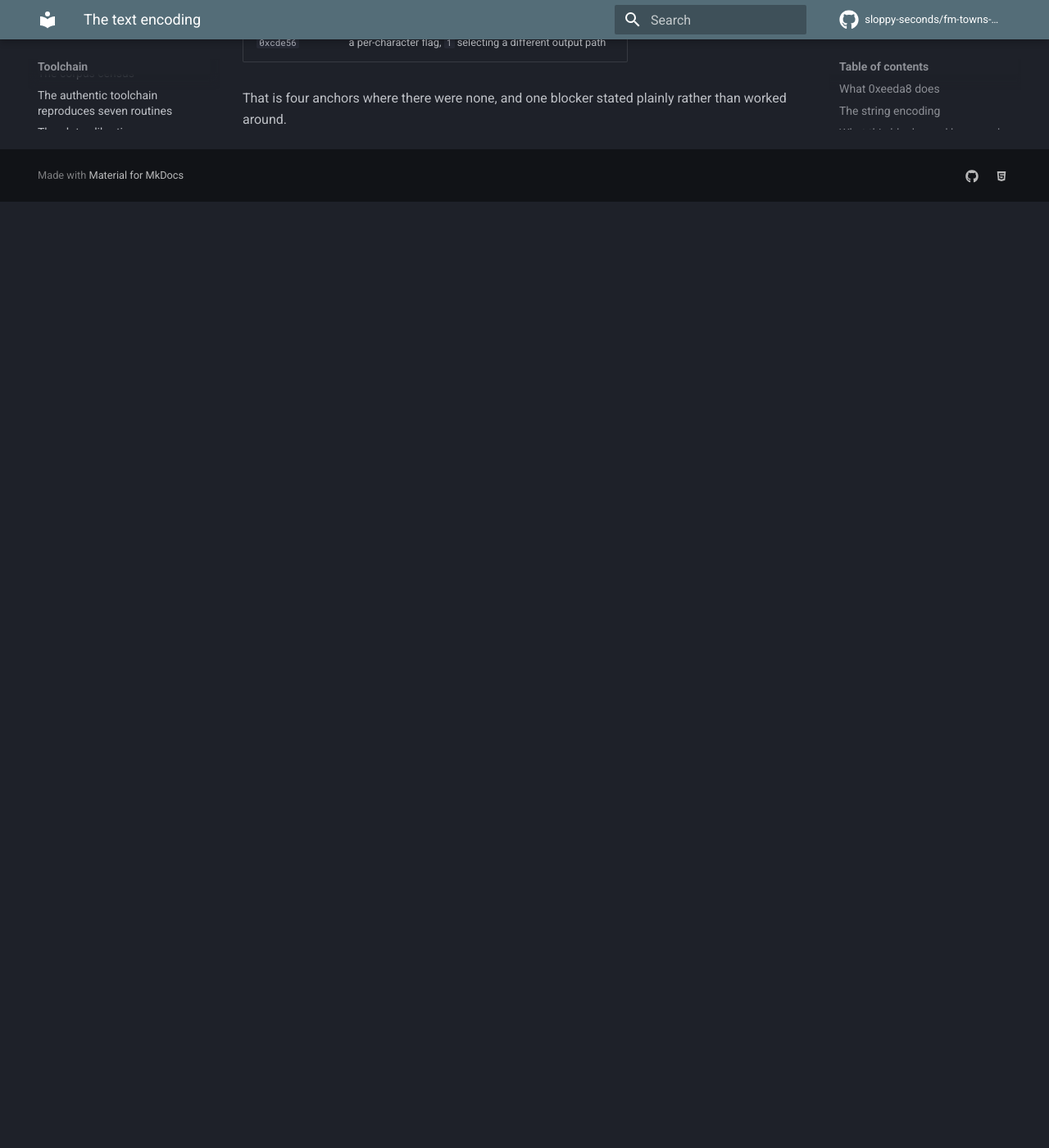
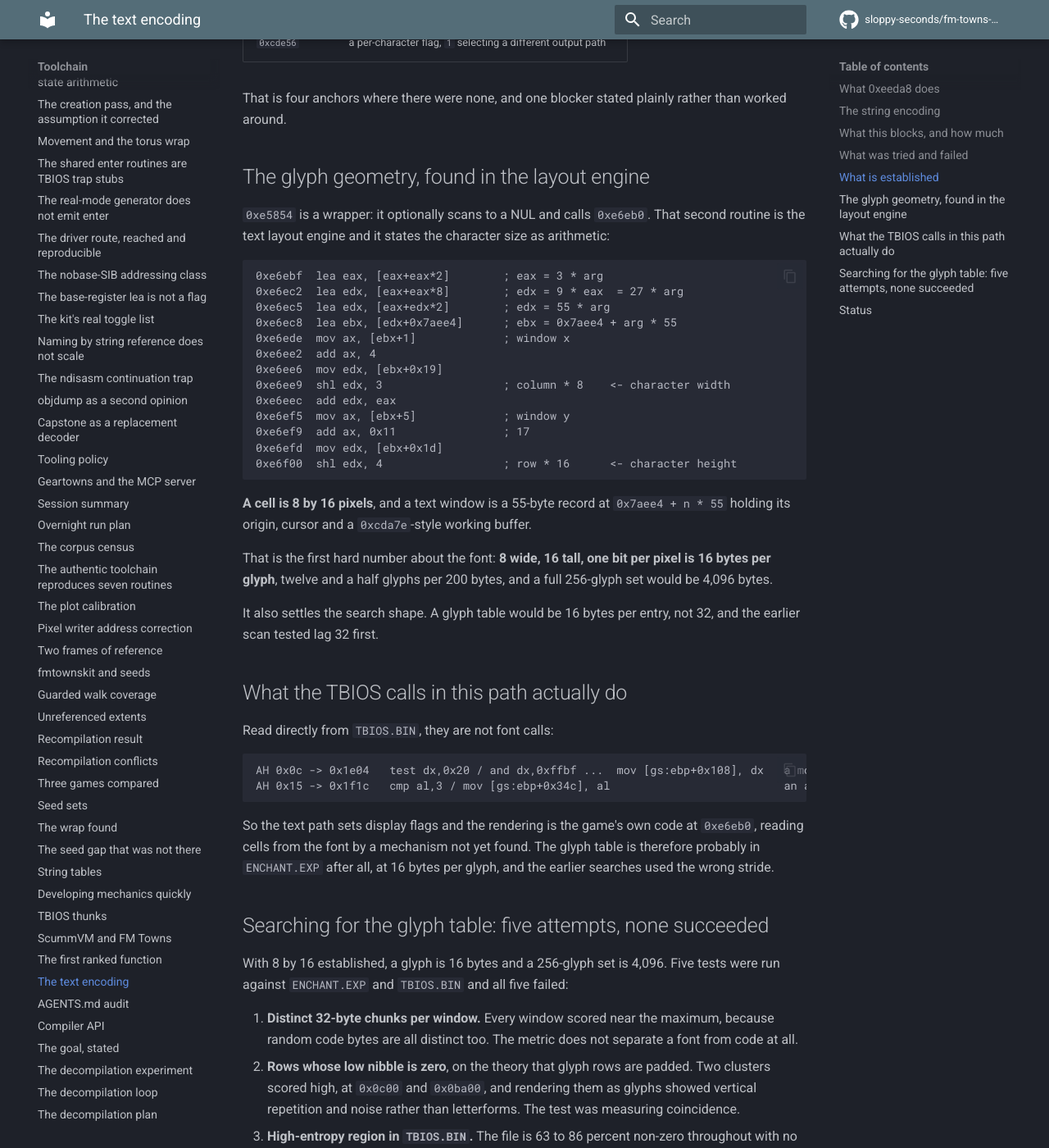
Before and after one commit to sloppy-seconds/fm-towns-ultima, an MkDocs documentation site: the page built from docs/text-encoding.md, in a window 1280 px wide and 1400 px high, scrolled down 2602 px. Shown: the whole window at 82% size. Built offline with MkDocs 1.6.1 and Material for MkDocs 9.7.7, drawn with Linux system fonts in a browser that asks for light colours; comment, search, counter and statistics services are not loaded; before the commit the page ends 2848 px from its top, so only the background shows below that; some of the changed text lies outside the part shown.

Commit message:
The glyph table: 8x16 cells found, five searches for the table all failed
The character cell is 8 by 16 pixels, and that came from arithmetic in the layout
engine rather than from a guess:

  0xe6ebf  lea eax,[eax+eax*2]      3 * arg
  0xe6ec2  lea edx,[eax+eax*8]      27 * arg
  0xe6ec5  lea edx,[eax+edx*2]      55 * arg
  0xe6ec8  lea ebx,[edx+0x7aee4]    a 55-byte text window record
  0xe6ee6  mov edx,[ebx+0x19]
  0xe6ee9  shl edx,3                column * 8
  0xe6efd  mov edx,[ebx+0x1d]
  0xe6f00  shl edx,4                row * 16

0xe5854 is a wrapper that optionally scans to a NUL and calls 0xe6eb0; 0xe6eb0 is
the layout engine.

FIVE SEARCHES FOR THE GLYPH TABLE, ALL FAILED:

  distinct 32-byte chunks per window scored near maximum everywhere, because
  random code is distinct too. The metric cannot tell a font from code.

  rows with a zero low nibble scored high at 0x0c00 and 0x0ba00. Rendering those
  as glyphs showed vertical repetition and noise, not letterforms.

  TBIOS.BIN is 63 to 86 percent non-zero throughout with no code/data boundary,
  so there is no block to isolate.

  blank first and last rows per 16-byte unit picked windows inside zero fill; the
  "255 of 255" blank-bottom score was the zero region.

  rendering the best candidate 0x0dba00 gave all-zero units.

Ruled out: a contiguous 1bpp glyph table at these strides in either file. Not
ruled out: 4bpp storage, compression, or the TBIOS graphics layer.

The failure has a cause worth stating: the search ran before the format was known,
five times, and each test was a guess about glyph structure rather than a
measurement. The next attempt should start from the draw call inside 0xe6eb0's
character loop.

````diff
--- a/docs/text-encoding.md
+++ b/docs/text-encoding.md
@@ -102,3 +102,82 @@ established that `0xEB` is not a Shift-JIS lead byte but an escape.
 
 That is four anchors where there were none, and one blocker stated plainly rather than worked
 around.
+
+
+## The glyph geometry, found in the layout engine
+
+`0xe5854` is a wrapper: it optionally scans to a NUL and calls `0xe6eb0`. That second routine is the
+text layout engine and it states the character size as arithmetic:
+
+```
+0xe6ebf  lea eax, [eax+eax*2]        ; eax = 3 * arg
+0xe6ec2  lea edx, [eax+eax*8]        ; edx = 9 * eax  = 27 * arg
+0xe6ec5  lea edx, [eax+edx*2]        ; edx = 55 * arg
+0xe6ec8  lea ebx, [edx+0x7aee4]      ; ebx = 0x7aee4 + arg * 55
+0xe6ede  mov ax, [ebx+1]             ; window x
+0xe6ee2  add ax, 4
+0xe6ee6  mov edx, [ebx+0x19]
+0xe6ee9  shl edx, 3                  ; column * 8    <- character width
+0xe6eec  add edx, eax
+0xe6ef5  mov ax, [ebx+5]             ; window y
+0xe6ef9  add ax, 0x11                ; 17
+0xe6efd  mov edx, [ebx+0x1d]
+0xe6f00  shl edx, 4                  ; row * 16      <- character height
+```
+
+**A cell is 8 by 16 pixels**, and a text window is a 55-byte record at `0x7aee4 + n * 55` holding
+its origin, cursor and a `0xcda7e`-style working buffer.
+
+That is the first hard number about the font: **8 wide, 16 tall, one bit per pixel is 16 bytes per
+glyph**, twelve and a half glyphs per 200 bytes, and a full 256-glyph set would be 4,096 bytes.
+
+It also settles the search shape. A glyph table would be 16 bytes per entry, not 32, and the earlier
+scan tested lag 32 first.
+
+## What the TBIOS calls in this path actually do
+
+Read directly from `TBIOS.BIN`, they are not font calls:
+
+```
+AH 0x0c -> 0x1e04   test dx,0x20 / and dx,0xffbf ...  mov [gs:ebp+0x108], dx   a mode byte
+AH 0x15 -> 0x1f1c   cmp al,3 / mov [gs:ebp+0x34c], al                          an attribute byte
+```
+
+So the text path sets display flags and the rendering is the game's own code at `0xe6eb0`, reading
+cells from the font by a mechanism not yet found. The glyph table is therefore probably in
+`ENCHANT.EXP` after all, at 16 bytes per glyph, and the earlier searches used the wrong stride.
+
+## Searching for the glyph table: five attempts, none succeeded
+
+With 8 by 16 established, a glyph is 16 bytes and a 256-glyph set is 4,096. Five tests were run
+against `ENCHANT.EXP` and `TBIOS.BIN` and all five failed:
+
+1. **Distinct 32-byte chunks per window.** Every window scored near the maximum, because random code
+   bytes are all distinct too. The metric does not separate a font from code at all.
+2. **Rows whose low nibble is zero**, on the theory that glyph rows are padded. Two clusters scored
+   high, at `0x0c00` and `0x0ba00`, and rendering them as glyphs showed vertical repetition and
+   noise rather than letterforms. The test was measuring coincidence.
+3. **High-entropy region in `TBIOS.BIN`.** The file is 63 to 86 percent non-zero throughout with no
+   boundary between code and data, so there is no block to isolate.
+4. **Blank first and last rows of each 16-byte unit.** The winners were all inside zero fill, and
+   the `255 of 255` blank-bottom score was the zero region rather than a property of glyphs.
+5. **Rendering the best candidate**, `0x0dba00`, as 8 by 16 bitmaps. Every unit was all zeros.
+
+**What this rules out** is a contiguous 1bpp glyph table in either file at these strides. What it
+does not rule out is a table that is stored 4bpp, stored compressed, or addressed through the TBIOS
+graphics layer rather than read by the game.
+
+**One thing the failure does establish**: the search was being run before the format was known, five
+times, and each test was a guess about glyph structure rather than a measurement of it. The next
+attempt should start from the code that draws a character, not from the file.
+
+## Status
+
+| | |
+|---|---|
+| character cell | **8 by 16 pixels**, from `0xe6eb0` |
+| text window record | 55 bytes at `0x7aee4 + n * 55` |
+| `0xe5854` | wrapper, optional NUL scan, calls `0xe6eb0` |
+| `0xe6eb0` | layout engine: origin, cursor, per-character placement |
+| glyph storage | **not located**. Five searches failed, listed above |
+| next step | find the draw call inside `0xe6eb0`'s character loop |
````
